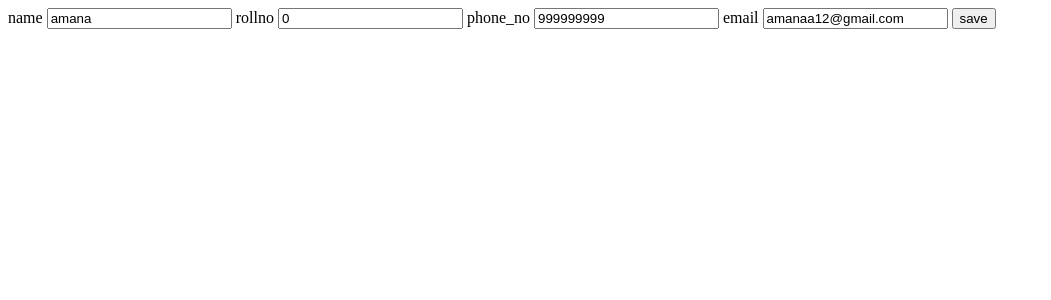
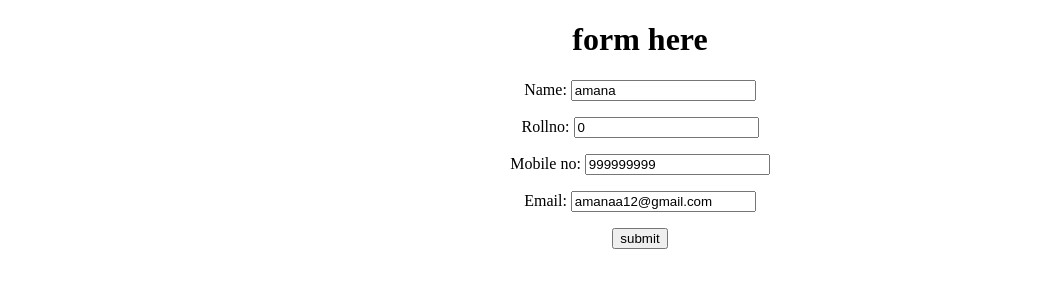
Before and after one commit to lokeshhooda9306/employeedata, a Django app: page /update/12/ in a window 1280 px wide. Shown: the top 300 px of the page, without its empty margins (0-1051 px from the left). Run offline with Django 4.2, Linux system fonts and the light colour scheme; data comes from the database, SQL or seed files in the repository; both versions use the stored data as it was after the commit.

Commit message:
class based view but use more than one class

```diff
--- a/hr/templates/index.html
+++ b/hr/templates/index.html
@@ -7,12 +7,11 @@
     <title>Document</title>
 </head>
 <body>
-
     <center><h1>form here </h1></center>
     <center>
     <form action="" method="post">
         {% csrf_token %}
-        {{form.as_p}}
+        {{fm.as_p}}
 
         <input type="submit" value="submit">
     </form>
--- a/hr/templates/update.html
+++ b/hr/templates/update.html
@@ -7,21 +7,15 @@
     <title>Document</title>
 </head>
 <body>
-    <form action= "" method="POST">
+    <center><h1>form here </h1></center>
+    <center>
+    <form action="" method="post">
         {% csrf_token %}
-        <label for="">name</label>
-        <input type="text" name="name" value="{{showdb.name}}">
-        <label for="">rollno</label>
-        <input type="number" name="rollno" value ={{showdb.rollno}}>
-        <label for="">phone_no</label>
-        <input type="number" name="mobile_no"value ={{showdb.mobile_no}}>
-        <label for="">email</label>
-        <input type="text" name="email"value={{showdb.email}}>
+        {{form.as_p}}
 
+        <input type="submit" value="submit">
+    </form>
+    </center>
 
-        <input type="submit" value="save">
-
-
-    </form>
 </body>
 </html>
--- a/hr/urls.py
+++ b/hr/urls.py
@@ -3,7 +3,7 @@ from . import views
 
 
 urlpatterns = [
-    path('index', views.index, name= "index1"),
-    path('update/<int:my_id>/', views.update , name ="update" ),
-    path('delete/<int:my_id>/', views.delete , name ="delete" ),
+      path('index/', views.MyView.as_view(), name="index"),
+      path('update/<int:my_id>/', views.update_view.as_view() , name ="update" ),
+      path('delete/<int:my_id>/', views.delete_view.as_view() , name ="delete" ),
 ]
--- a/hr/views.py
+++ b/hr/views.py
@@ -1,13 +1,34 @@
-from django.shortcuts import render, HttpResponseRedirect
+from django.shortcuts import render,HttpResponseRedirect
 from .modelform import hoodareg
 from .models import hooda
+from django.views import View
+
 
 # Create your views here.
-def index(request):
-    fm = hoodareg()
-    showdata = hooda.objects.all()
-    if request.method == "POST":
-        fm = hoodareg(request.POST)
+class MyView(View):
+    form_class = hoodareg
+    template_name="index.html"
+
+    def get_context_data(self, **kwargs):
+        showdata = hooda.objects.all()
+        fm = hoodareg()
+        context = {"dt":showdata, "fm":fm}
+        return context
+
+    def get(self, request):
+        showdata = hooda.objects.all()
+        fm = hoodareg()
+        template_name="index.html"
+        form = {"dt":showdata, "fm":fm}
+        return render(request, "index.html", form)
+
+
+    def post(self, request):
+        showdata = hooda.objects.all()
+        if self.request.POST:
+            fm = hoodareg(self.request.POST)
+        else:
+            fm = hoodareg()
 
         if fm.is_valid():
             name = fm.cleaned_data['name']
@@ -16,23 +37,65 @@ def index(request):
             email = fm.cleaned_data['email']
             reg = hooda(name=name,rollno=rollno,mobile_no=mobile_no,email=email)
             reg.save()
-    return render(request, "index.html", {'form':fm, 'dt':showdata})
+            return HttpResponseRedirect("/index")
 
-def delete(request,my_id):
-    showdb = hooda.objects.get(id=my_id).delete()
+        return render(request, "index.html", {'form':fm,"dt":showdata})
 
-    return HttpResponseRedirect('/index')
 
-def update(request,my_id):
-    showdb = hooda.objects.get(pk=my_id)
-    print(showdb.name)
-    form = hoodareg(request.POST, instance=showdb)
 
-    if form.is_valid():
-        showdb= form.save(commit= False)
-        showdb.save()
 
+class delete_view(View):
+    def get(self, request, **kwargs):
+        id = kwargs['my_id']
+        data_del = hooda.objects.get(pk=id)
+        data_del.delete()
         return HttpResponseRedirect('/index')
 
-    else:
-        return render (request,'update.html',{"form": form,"showdb":showdb})
+
+
+class update_view(View):
+    def get(self, request,**kwargs):
+        id = kwargs['my_id']
+
+        data_show = hooda.objects.get(pk=id)
+        data_form = hoodareg( instance= data_show)
+        data_show.save()
+        return render(request, "update.html", {'form':data_form,'data':data_show})
+
+    def post(self ,request, **kwargs):
+        id =kwargs['my_id']
+        data_show = hooda.objects.get(pk=id)
+        if self.request.POST:
+            data_form = hoodareg(self.request.POST, instance= data_show)
+        if data_form.is_valid():
+            data_show.save()
+            return HttpResponseRedirect('/index')
+
+        return render(request, "update.html", {'form':data_form,'data':data_show})
+
+
+
+
+    # return render(request, "update.html", {'form':data_form,'data':data_show})
+
+
+
+
+# def delete(request,my_id):
+#     showdb = hooda.objects.get(id=my_id).delete()
+
+#     return HttpResponseRedirect('/index')
+
+# def update(request,my_id):
+#     showdb = hooda.objects.get(pk=my_id)
+#     print(showdb.name)
+#     form = hoodareg(request.POST, instance=showdb)
+
+#     if form.is_valid():
+#         showdb= form.save(commit= False)
+#         showdb.save()
+
+#         return HttpResponseRedirect('/index')
+
+#     else:
+#         return render (request,'update.html',{"form": form,"showdb":showdb})
```
Also changed, not shown: db.sqlite3, hr/migrations/0001_initial.py, manage.py (line endings or trailing spaces).
